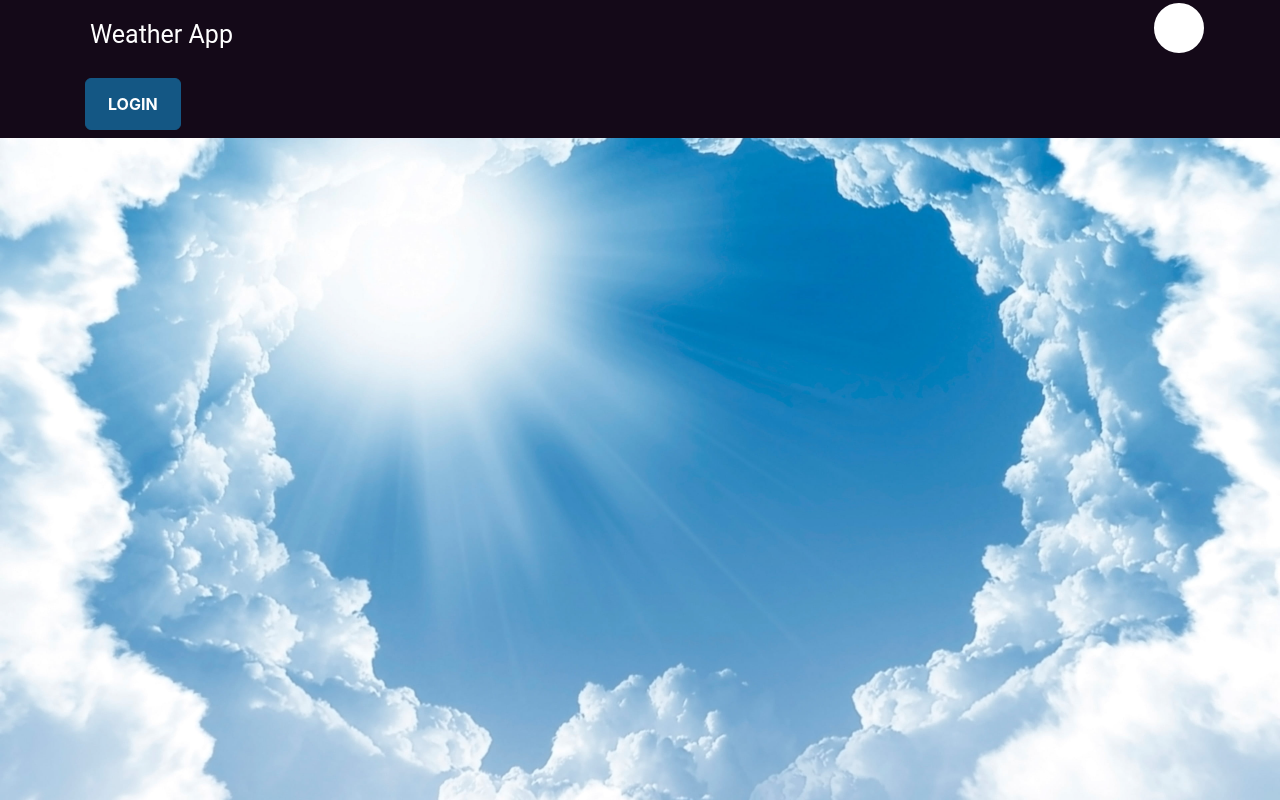
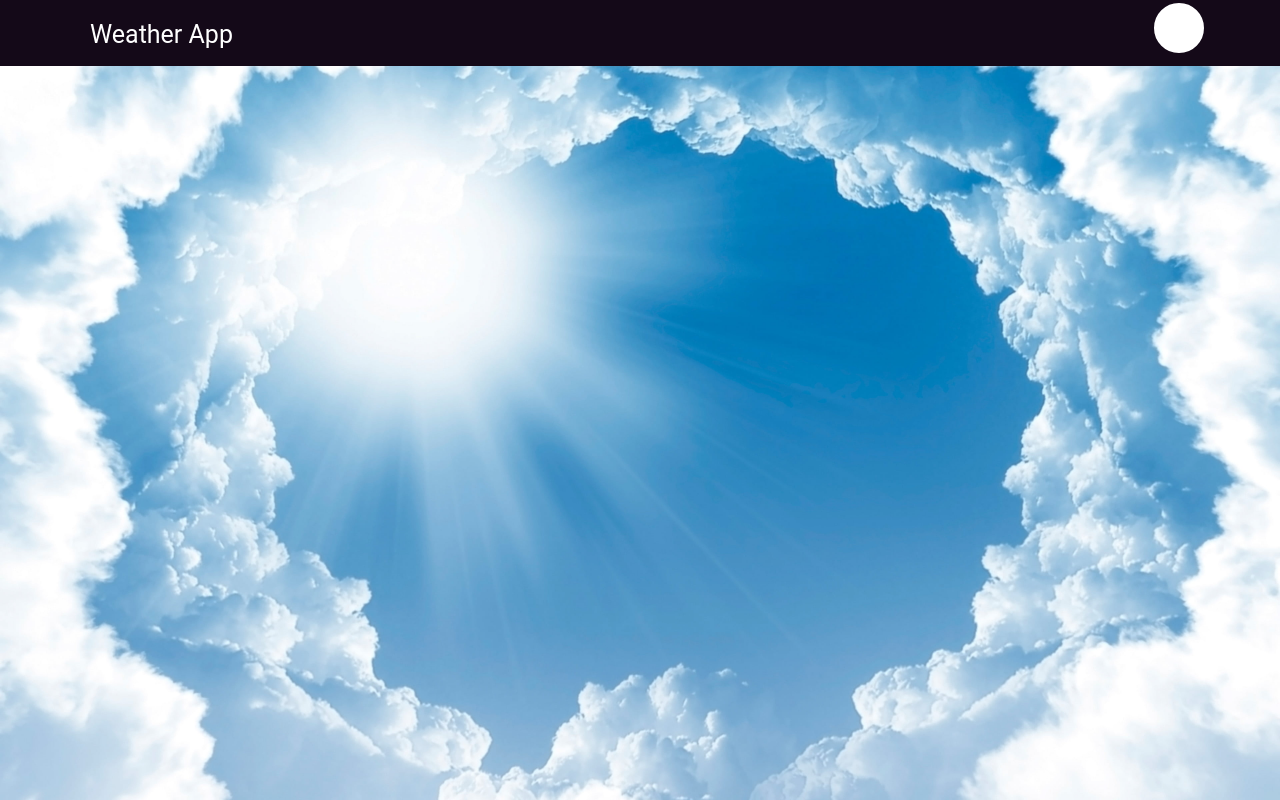
Before and after one commit to emanuelgimenez2/App-weather, a React (Create React App) app: page / in a window 1280 px wide. Built offline with nearby package versions, Linux system fonts and the light colour scheme; some icons are missing.

Commit message:
cambios en login

```diff
--- a/src/components/navbar/Nav.jsx
+++ b/src/components/navbar/Nav.jsx
@@ -11,9 +11,9 @@ export default function Nav({ onSearch }) {
         <span>Weather App</span>
         <SearchBar onSearch={onSearch} />
       </div>
-      <div className="container">
+      {/* <div className="container">
         <Autentication />
-      </div>
+      </div> */}
     </nav>
   );
 }
```
Also changed, not shown: src/index.js (+4 -4 lines).
